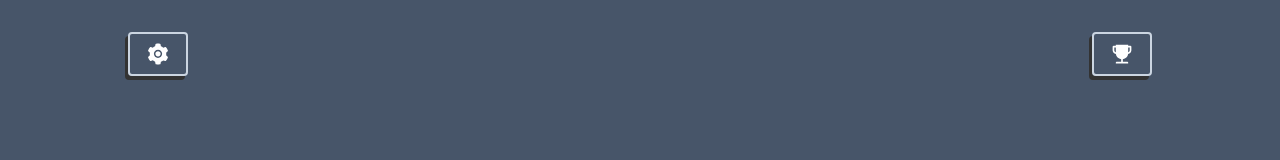
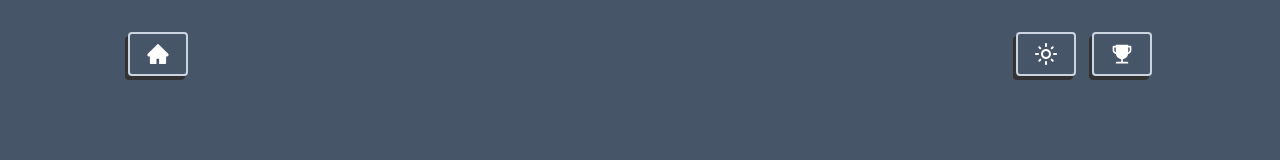
Before and after one commit to diogodeese/Key-Killer, a React (Vite) app: page /settings in a window 1280 px wide. Shown: the top 160 px of the page. Built offline with nearby package versions, Linux system fonts and the light colour scheme.

Commit message:
feat: settings and home page navigation

```diff
--- a/src/components/Nav.tsx
+++ b/src/components/Nav.tsx
@@ -1,29 +1,38 @@
-import * as DropdownMenu from '@radix-ui/react-dropdown-menu';
-import { AiFillTrophy, AiFillSetting } from 'react-icons/ai';
+import { AiFillTrophy, AiFillSetting, AiFillHome } from 'react-icons/ai';
+import { MdOutlineLightMode, MdOutlineNightlight } from 'react-icons/md';
+import { useNavigate, useLocation } from 'react-router-dom';
 
 function Nav() {
+  let navigate = useNavigate();
+  let location = useLocation();
+
   return (
     <div className="w-screen flex">
       <div className="w-1/2 ml-[10%] text-left">
-        <DropdownMenu.Root>
-          <DropdownMenu.Trigger className="button">
+        {location.pathname === '/' ? (
+          <button
+            className="button"
+            onClick={() => {
+              navigate('/settings');
+            }}
+          >
             <AiFillSetting className="text-2xl" />
-          </DropdownMenu.Trigger>
-          <DropdownMenu.Portal>
-            <DropdownMenu.Content
-              loop={true}
-              sideOffset={8}
-              className="bg-slate-300 w-44 rounded py-2 px-3 shadow-lg"
-            >
-              <DropdownMenu.Item className="border-b-[1px] border-slate-400 py-1">
-                Game Settings
-              </DropdownMenu.Item>
-              <DropdownMenu.Item className="py-1">Themes</DropdownMenu.Item>
-            </DropdownMenu.Content>
-          </DropdownMenu.Portal>
-        </DropdownMenu.Root>
+          </button>
+        ) : (
+          <button
+            className="button"
+            onClick={() => {
+              navigate('/');
+            }}
+          >
+            <AiFillHome className="text-2xl" />
+          </button>
+        )}
       </div>
-      <div className="w-1/2 mr-[10%] text-right">
+      <div className="w-1/2 mr-[10%] text-right space-x-4">
+        <button className="button">
+          <MdOutlineLightMode className="text-2xl" />
+        </button>
         <button className="button">
           <AiFillTrophy className="text-2xl" />
         </button>
```
